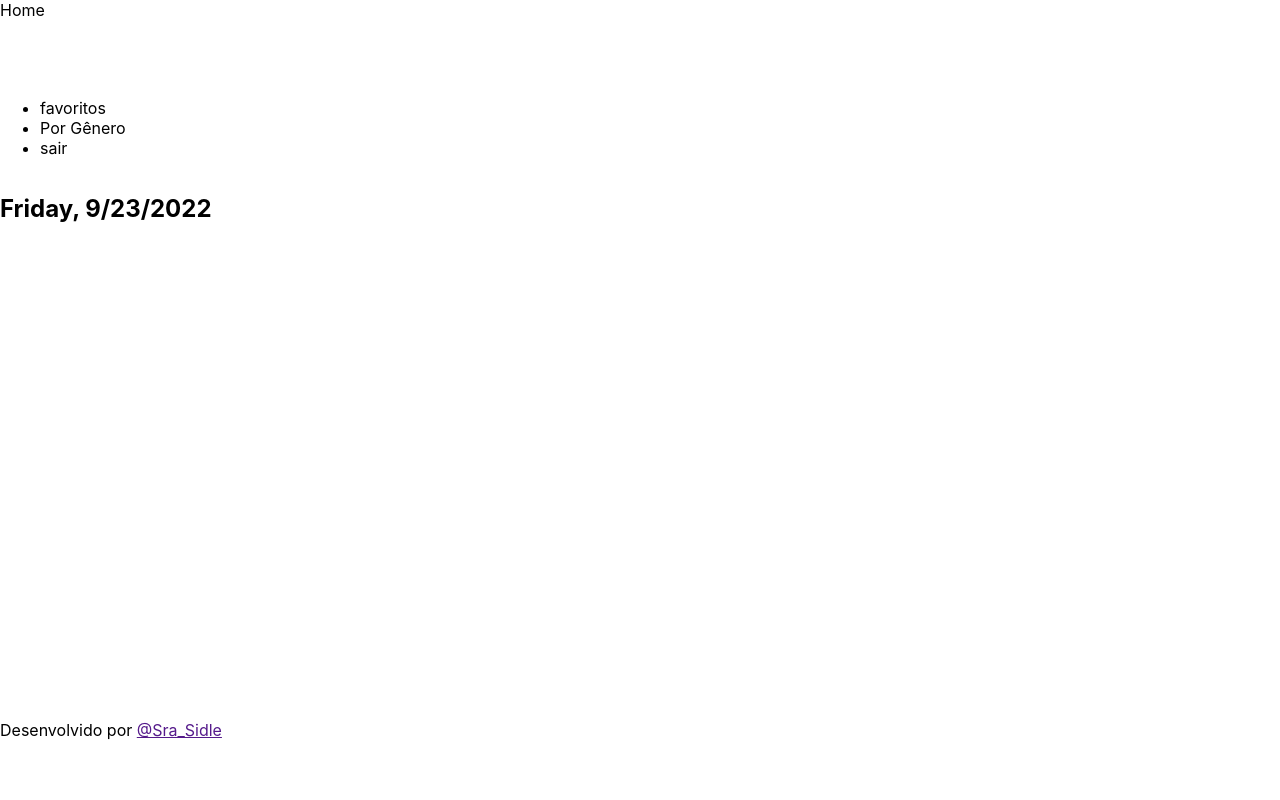
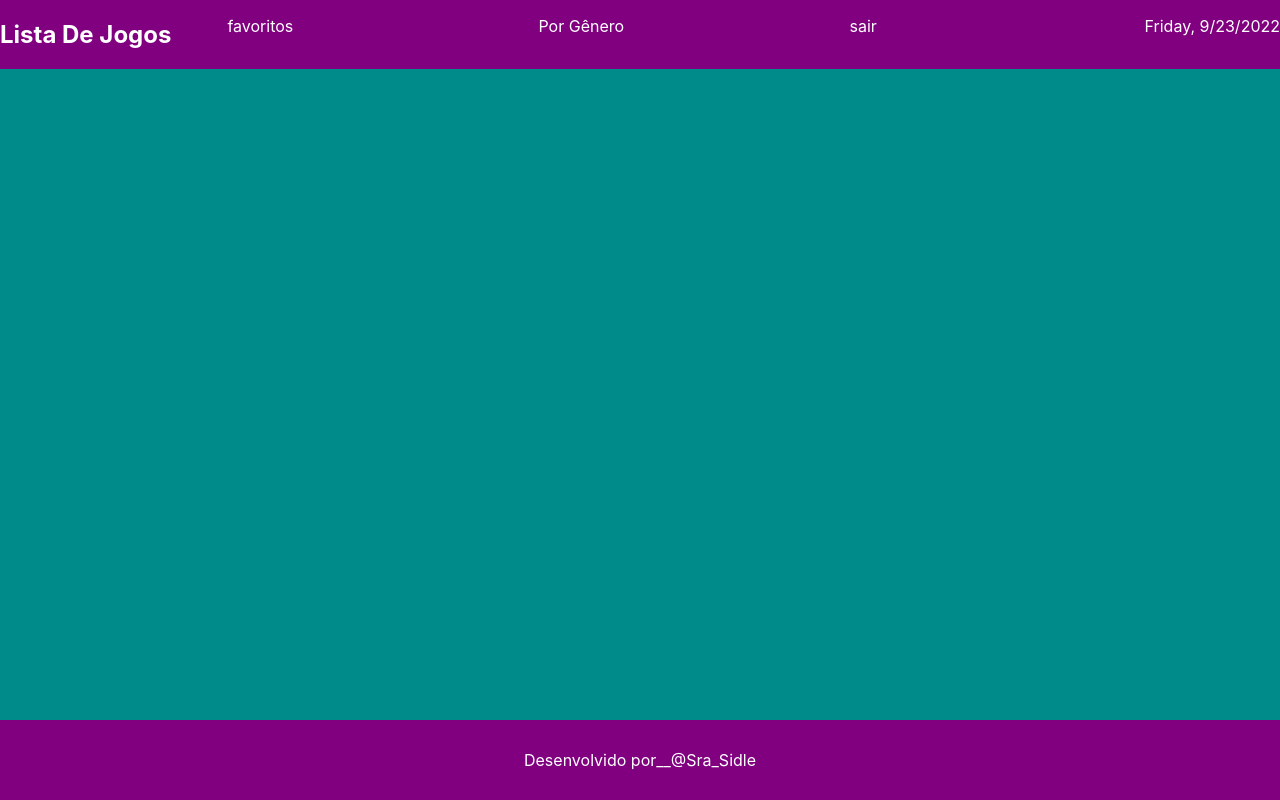
Before and after one commit to SraSidle/P01M05, a React (Create React App) app in the folder my-project-ts/: page / in a window 1280 px wide. Built offline with nearby package versions, Linux system fonts and the light colour scheme; a web font is replaced by a local one.

Commit message:
layout basico da aplicacao

```diff
--- a/my-project-ts/src/assets/styles/colors.ts
+++ b/my-project-ts/src/assets/styles/colors.ts
@@ -1,8 +1,8 @@
 export const colors = {
-    color1: "",
-    color2: "",
+    color1: "darkcyan",
+    color2: "purple",
     opacity: "",
     shadowColor: "",
     baseLine: "",
-    textColor: "",
+    textColor: "white",
 }
--- a/my-project-ts/src/components/Footer/index.tsx
+++ b/my-project-ts/src/components/Footer/index.tsx
@@ -2,7 +2,17 @@ import * as S from "./style";
 
 function Footer() {
   return(
-    <S.Footer>Desenvolvido por <a target="_blank" href="">@Sra_Sidle</a></S.Footer>
+    <S.Footer>
+      <p>
+      Desenvolvido por
+      <S.Link
+       target="_blank"
+       rel=""
+       href="https://www.linkedin.com/in/bianca-aguiar-642811222/">
+         __@Sra_Sidle
+      </S.Link>
+      </p>
+    </S.Footer>
   );
 }
 
--- a/my-project-ts/src/components/Footer/style.ts
+++ b/my-project-ts/src/components/Footer/style.ts
@@ -7,8 +7,19 @@ export const Footer = styled.footer`
   background-color: ${theme.colors.color2};
   position: absolute;
   bottom: 0;
-  /* ${({theme}) => css`
-   footer {
+  display: flex;
+  justify-content: center;
+  align-items: center;
+  p {
+    color: ${theme.colors.textColor}
+  }
+  a:hover{
+    color: ${theme.colors.color1};
    }
-  `} */
 `
+export const Link = styled.a`
+  ${() => css`
+  color: white;
+  text-decoration: none;
+  `}
+`
--- a/my-project-ts/src/index.css
+++ b/my-project-ts/src/index.css
@@ -10,4 +10,5 @@ body {
   code {
     font-family: source-code-pro, Menlo, Monaco, Consolas, 'Courier New',
       monospace;
+      color: green;
   }
--- a/my-project-ts/src/pages/Home/index.tsx
+++ b/my-project-ts/src/pages/Home/index.tsx
@@ -6,16 +6,18 @@ export default function Home() {
   const dateDescription = DateTime.now().toLocaleString({...DateTime.DATE_SHORT, weekday: "long"});
 
   return(
-    <S.Home>Home
-      <header>
+    <S.Home>
+      <S.Header>
+        <nav>
         <h1>Lista De Jogos</h1>
         <ul>
           <li>favoritos</li>
           <li>Por Gênero</li>
           <li>sair</li>
         </ul>
-        <h2>{dateDescription}</h2>
-      </header>
+        <p>{dateDescription}</p>
+        </nav>
+      </S.Header>
       <Footer />
     </S.Home>
   )
--- a/my-project-ts/src/pages/Home/style.ts
+++ b/my-project-ts/src/pages/Home/style.ts
@@ -4,18 +4,25 @@ import theme from "assets/styles/theme";
 export const Home = styled.div`
   ${({ theme }) => css`
     background-color: ${theme.colors.color1};
-    width: 100vw;
     height: 100vh;
-     header {
-       background-color: ${theme.colors.color2};
-       position: absolute;
-       top: 0;
-       width: 100%;
-       display: grid;
-
-       h1 {
-        color: white;
-       }
-     }
+    color: white;
   `
 }`
+
+export const Header = styled.header`
+    background-color: ${theme.colors.color2};
+
+    nav{
+      display: flex;
+      flex-direction: row;
+    ul {
+      display: flex;
+      flex-direction: row;
+      flex: 1;
+      li{
+        margin: 0 1rem;
+        list-style: none;
+        flex: 1;
+    }
+  }
+}`
--- a/my-project-ts/src/pages/Login/index.tsx
+++ b/my-project-ts/src/pages/Login/index.tsx
@@ -1,7 +1,19 @@
 import * as S from "./style";
+import Footer from "components/Footer";
 
 export default function Login() {
   return(
-    <></>
+    <S.Login>
+
+      <h2>Entre na sua conta</h2>
+      <form>
+        <label>E-mail</label>
+        <input type="email" placeholder="Digite seu E-mail de cadastro" required/>
+        <label>Senha</label>
+        <input type="password" placeholder="Digite sua senha" required/>
+        <button>Entrar</button>
+      </form>
+      <Footer />
+    </S.Login>
   );
 }
--- a/my-project-ts/src/pages/Login/style.ts
+++ b/my-project-ts/src/pages/Login/style.ts
@@ -1 +1,44 @@
-import Styled, { css } from "styled-components";
+import styled, { css } from "styled-components";
+import theme from "assets/styles/theme";
+
+export const Login = styled.main`
+  ${({ theme }) => css`
+    background-color: ${theme.colors.color1};
+    color: ${theme.colors.textColor};
+    width: 100%;
+    height: 90vh;
+    text-align: center;
+    padding: 3rem 0 0 0;
+    form {
+      width: 100%;
+      display: flex;
+      justify-content: center;
+      align-items: center;
+      flex-direction: column;
+      color: ${theme.colors.textColor};
+      input {
+        width: 15rem;
+        padding: .7rem .5rem;
+        border: 1px solid #6e6e6e;
+        border-radius: 5px;
+        background-color: #3d3d3d;
+        color: white;
+
+      }
+      input:focus{
+        outline: 0;
+        border: 1px solid purple;
+      }
+    }
+    button {
+      background-color: purple;
+      color: ${theme.colors.textColor};
+      border-radius: 5px;
+      border: 1px solid #6e6e6e;
+      margin: 1rem 0;
+      padding: .7rem;
+      width: 10rem;
+      cursor: pointer;
+    }
+  `}
+`
```
